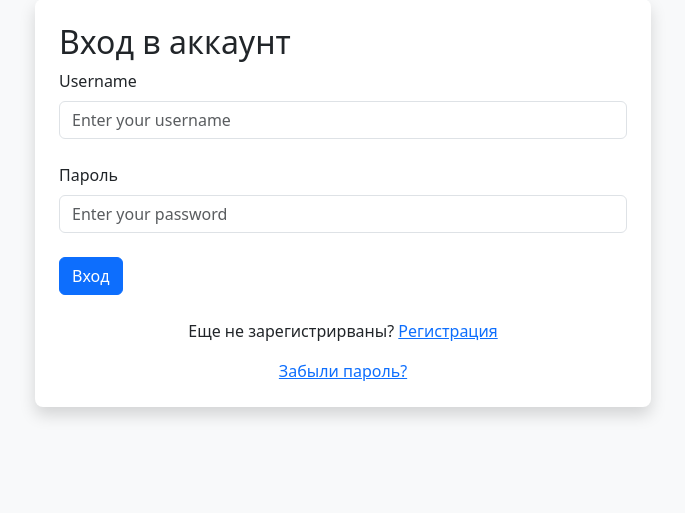
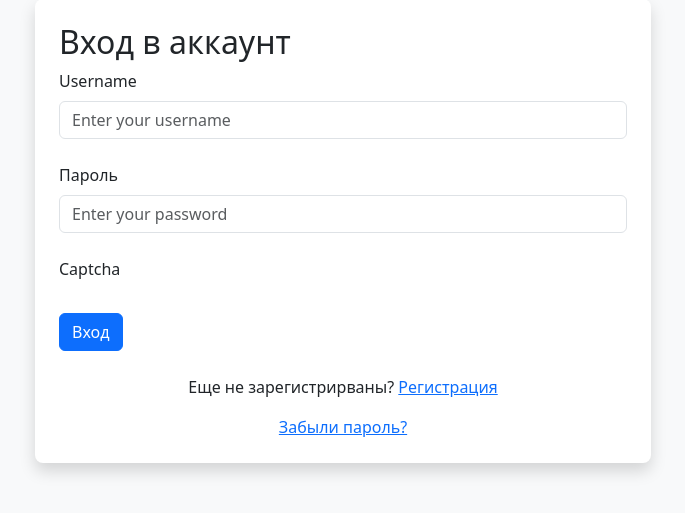
Before and after one commit to AsianWhiteDude/Blog-app, a Django app: page /users/login/ in a window 1280 px wide. Shown: the part 105-618 px from the top of the page, without its empty margins (297-982 px from the left). Run offline with Django 5.2, Linux system fonts and the light colour scheme; some libraries are stand-ins or nearby versions.

Commit message:
Added google captcha v3 for login and signup

```diff
--- a/ai_blog_app/templates/base.html
+++ b/ai_blog_app/templates/base.html
@@ -19,7 +19,7 @@
     <div class="container">
       <div class="row">
         <div class="col-9">
-            <h1><a class="text-decoration-none text-white" href="{% url 'home' %}">{{ title }}</a></h1>
+            <h1><a class="fw-normal text-decoration-none text-white" href="{% url 'home' %}">{{ title }}</a></h1>
         </div>
         <div class="col-3 d-flex flex-row-reverse">
             {% if user.is_authenticated %}
--- a/blog_generator/models.py
+++ b/blog_generator/models.py
@@ -1,5 +1,10 @@
 from django.contrib.auth.models import User
 from django.db import models
+
+
+
+
+
 
 
 class Posts(models.Model):
--- a/blog_generator/views.py
+++ b/blog_generator/views.py
@@ -15,6 +15,7 @@
 from dotenv import load_dotenv
 from .models import Posts
 
+
 load_dotenv()
 
 aai.settings.api_key = os.getenv('ASSEMBLYAI_API_KEY')
@@ -27,7 +28,6 @@
     return render(request, 'blog_generator/index.html', context={'title': 'Blog Generator'})
 
 
-# add caching
 @csrf_exempt
 def generate_blog(request):
     if request.method == 'POST':
--- a/users/forms.py
+++ b/users/forms.py
@@ -1,6 +1,8 @@
 from django import forms
 from django.contrib.auth import get_user_model
 from django.contrib.auth.forms import AuthenticationForm, UserCreationForm, PasswordChangeForm
+from django_recaptcha.fields import ReCaptchaField
+from django_recaptcha.widgets import ReCaptchaV3
 
 
 class LoginUserForm(AuthenticationForm):
@@ -12,6 +14,7 @@
                                widget=forms.PasswordInput(attrs={'class': 'form-control',
                                                                  'id': 'PasswordField',
                                                                  'placeholder': 'Enter your password'}))
+    captcha = ReCaptchaField(label='', widget=ReCaptchaV3())
 
     class Meta:
         model = get_user_model()
@@ -35,6 +38,7 @@
                                 widget=forms.PasswordInput(attrs={'class': 'form-control',
                                                                   'id': 'ConfirmPasswordField',
                                                                   'placeholder': 'Confirm your password'}))
+    captcha = ReCaptchaField(label='', widget=ReCaptchaV3())
 
     class Meta:
         model = get_user_model()
```
